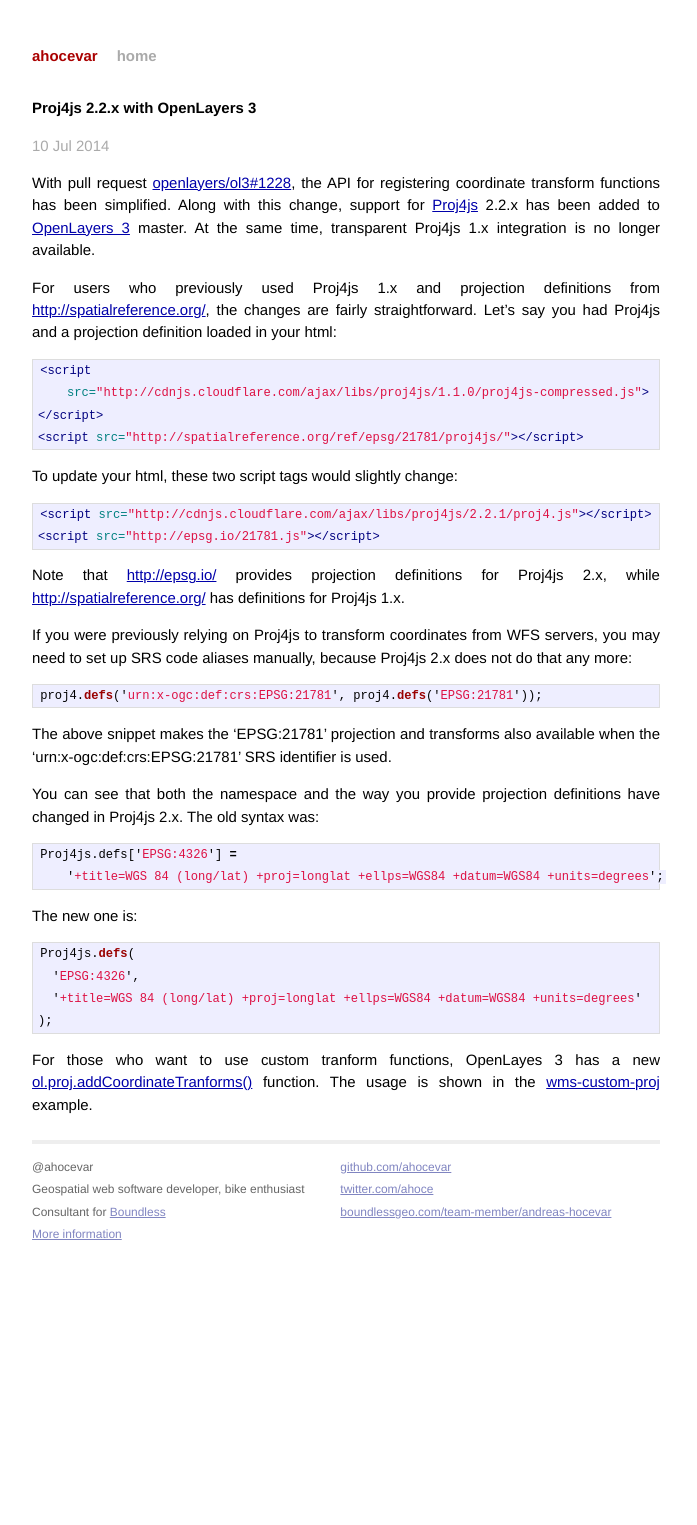
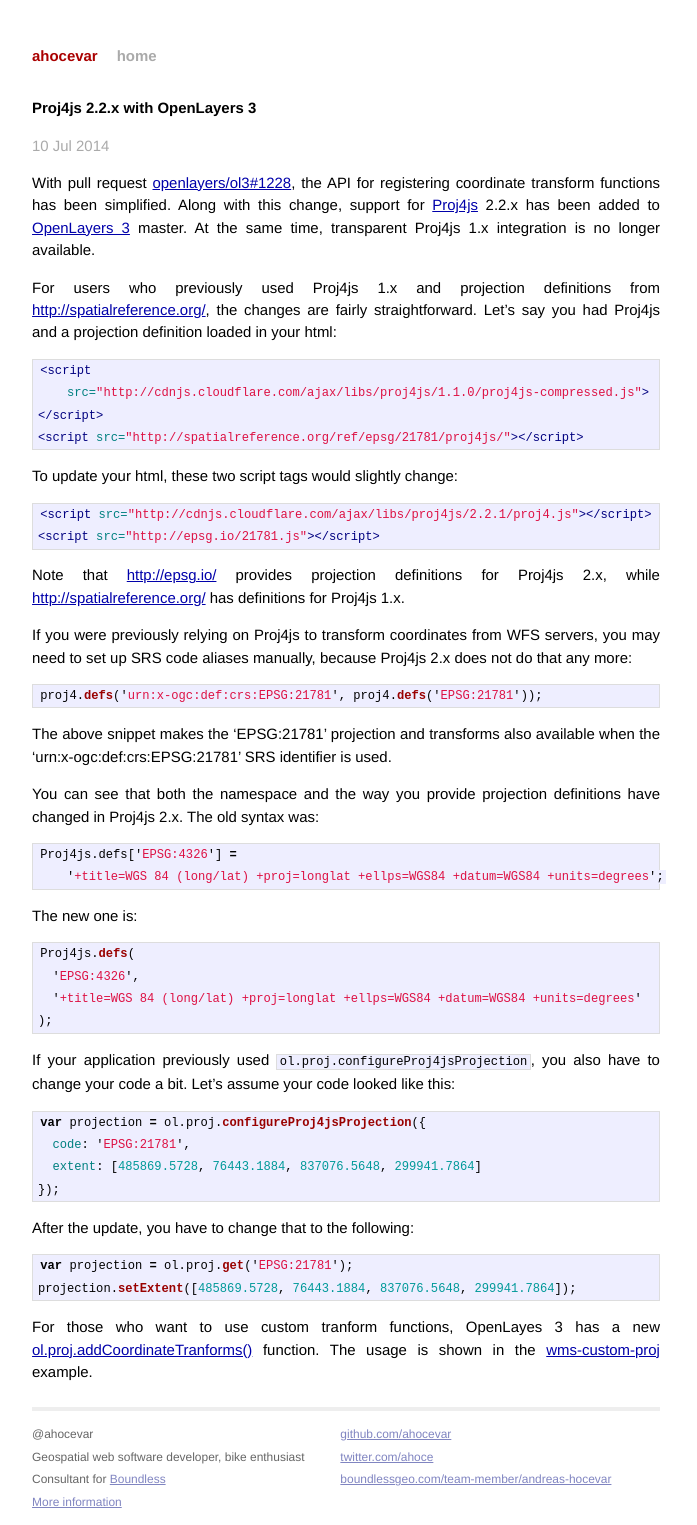
Before and after one commit to ahocevar/ahocevar.github.io, a Jekyll site: the page built from _posts/2014-07-10-proj4js-2-2-x-with-ol3.markdown, in a window 1280 px wide. Shown: the whole page, without its empty margins (294-991 px from the left). Built offline with Jekyll 4.4.1, drawn with Linux system fonts in a browser that asks for light colours; Markdown is read by kramdown in place of the engine named in the settings; before the commit the page ends 1257 px from its top, so only the background shows below that.

Commit message:
Update 2014-07-10-proj4js-2-2-x-with-ol3.markdown
Mention that ol.proj.configureProj4jsProjection was removed.

````diff
--- a/_posts/2014-07-10-proj4js-2-2-x-with-ol3.markdown
+++ b/_posts/2014-07-10-proj4js-2-2-x-with-ol3.markdown
@@ -49,4 +49,20 @@
 );
 ```
 
+If your application previously used `ol.proj.configureProj4jsProjection`, you also have to change your code a bit. Let's assume your code looked like this:
+
+```js
+var projection = ol.proj.configureProj4jsProjection({
+  code: 'EPSG:21781',
+  extent: [485869.5728, 76443.1884, 837076.5648, 299941.7864]
+});
+```
+
+After the update, you have to change that to the following:
+
+```js
+var projection = ol.proj.get('EPSG:21781');
+projection.setExtent([485869.5728, 76443.1884, 837076.5648, 299941.7864]);
+```
+
 For those who want to use custom tranform functions, OpenLayes 3 has a new [ol.proj.addCoordinateTranforms()](http://ol3js.org/en/master/apidoc/ol.proj.html#addCoordinateTransforms) function. The usage is shown in the [wms-custom-proj](https://github.com/openlayers/ol3/blob/master/examples/wms-custom-proj.js#L30-L42) example.
````
